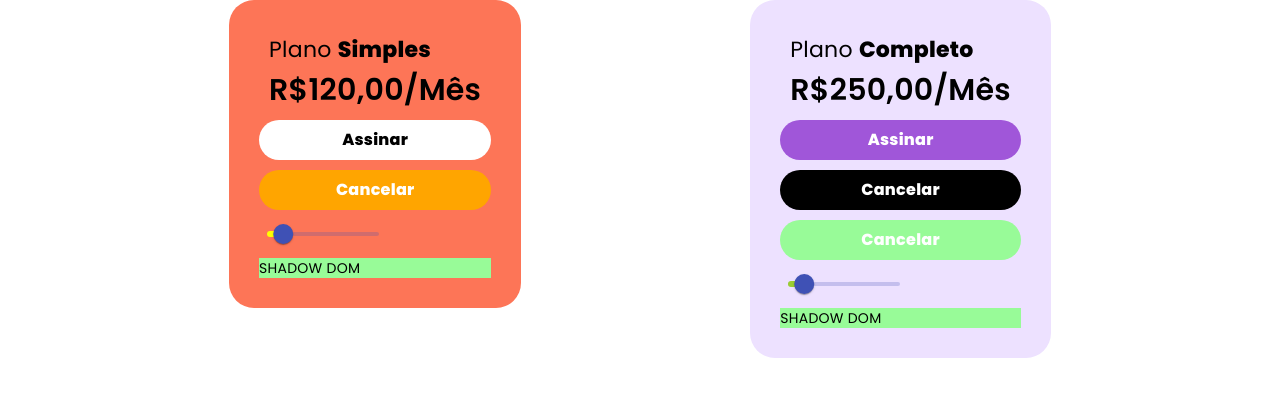
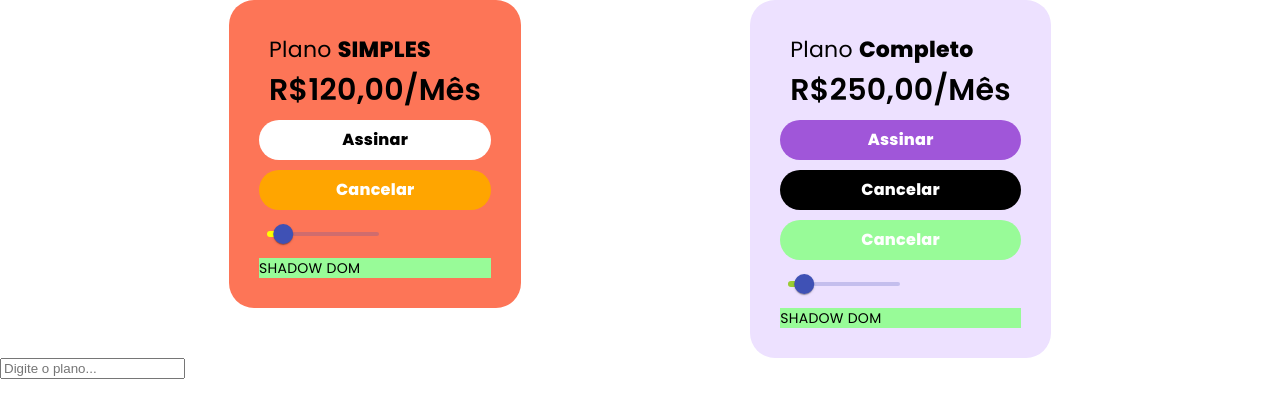
Before and after one commit to tavinhoo/Angular---projeto_cards, an Angular app: page / in a window 1280 px wide. Shown: the top 418 px of the page. Built offline with nearby package versions, Linux system fonts and the light colour scheme.

Commit message:
@Input com get e set

```diff
--- a/src/app/app.component.html
+++ b/src/app/app.component.html
@@ -1,4 +1,6 @@
 <div class="cards-container">
-    <app-card [planTypeAlias]="cardPLanType" [planPriceAlias]="cardPlanPrice"></app-card>
+    <app-card [planType]="cardPlanType" [planPriceAlias]="cardPlanPrice"></app-card>
     <app-card-roxo></app-card-roxo>
 </div>
+
+<input #meuInput type="text" (keyup)="handlePlanType(meuInput.value)" placeholder="Digite o plano...">
--- a/src/app/app.component.ts
+++ b/src/app/app.component.ts
@@ -8,7 +8,11 @@ import { Component } from '@angular/core';
 
 export class AppComponent {
 
-  cardPLanType = 'Simples';
+  cardPlanType = 'Simples';
   cardPlanPrice = 120;
 
+  handlePlanType(text: string) {
+    this.cardPlanType = text;
+  }
+
 }
--- a/src/app/card/card.component.ts
+++ b/src/app/card/card.component.ts
@@ -18,8 +18,20 @@ import { Component, Input, input, ViewEncapsulation } from '@angular/core';
 
 export class CardComponent {
 
-  @Input('planTypeAlias') planType: string = '';
+  // Variável private que guarda o valor recebido pelo input;
+  private _planType: string = '';
+
+  // Aula Input com get e set
+  // @SET
+  @Input('planType') set planType(value: string) {
+    this._planType = value.toUpperCase();
+  }
   // @Input('planTypeAlias') planType: string = '';
+
+  // @GET
+  get planType(): string {
+    return this._planType;
+  }
 
   // @Input({required: true}) planPrice: number = 0;
   @Input({ required: true, alias: 'planPriceAlias' }) planPrice: number = 0;
```
